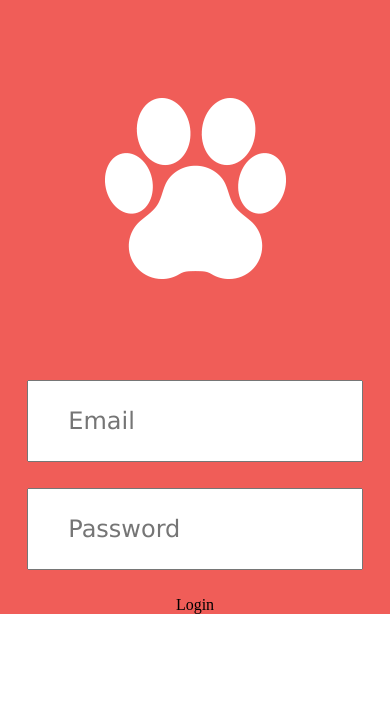
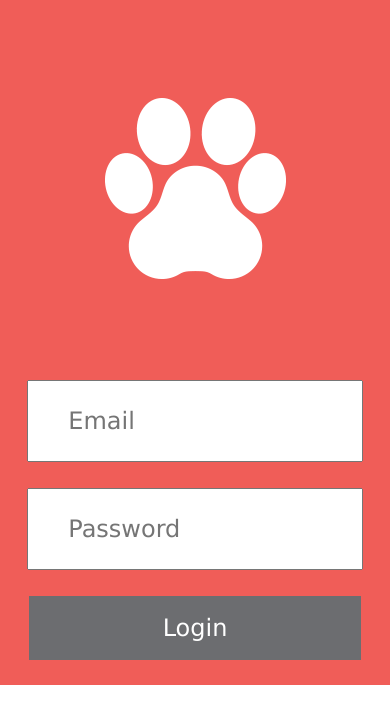
Before and after one commit to chen1203/Final_WS, a plain HTML site: page app/public/login.html in a window 390 px wide. Drawn offline with Linux system fonts and the light colour scheme; a web font is replaced by a local one.

Commit message:
finish login
add:
login.js - for login button jquery function
css style - at the end of style.css for "login page"
lib/jquery - jquery lib was added!

```diff
--- a/app/public/css/style.css
+++ b/app/public/css/style.css
@@ -318,6 +318,24 @@ a{
 		display:none;
 	}
 	#loginSectionButton{
+		margin: auto;
 		cursor:pointer;
+		width: 85%;
+		height: 64px;
+		background-color:#6c6d70;
+		color: #ffffff;
+		font-size: 24px;
+		font-family:gil,Verdana, sans-serif;
+		-webkit-transform-style: preserve-3d;
+		-moz-transform-style: preserve-3d;
+		transform-style: preserve-3d;
+	}
+	#loginSectionButton>p{
+		position: relative;
+		top: 50%;
+		transform: translateY(-50%);
+	}
+	#spacer{
+		height: 25px;
 	}
 }
--- a/app/public/login.html
+++ b/app/public/login.html
@@ -19,9 +19,10 @@
 						<p>
 							<input type="password" name="pass" ng-model="user.pass" placeholder="Password" class="textInput">
 						</p>
-						<section id="loginSectionButton">Login</section>
+						<section id="loginSectionButton"><p>Login</p></section>
 						<input type="submit" id="loginButton" value="login">
 					</form>
+					<section id="spacer"></section>
 				</main>
 		</div>
 		<script src="js/lib/angular/angular.min.js"> </script>
```
